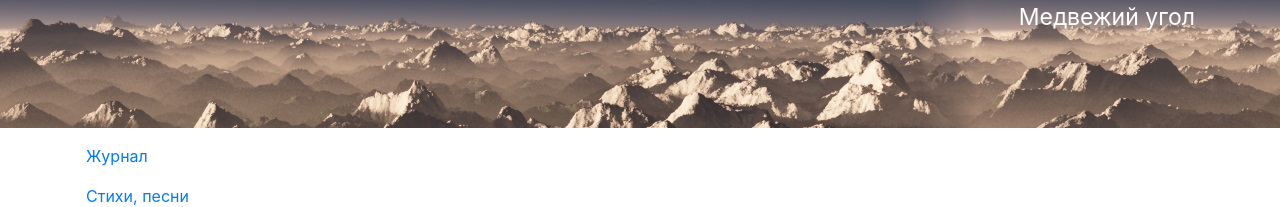
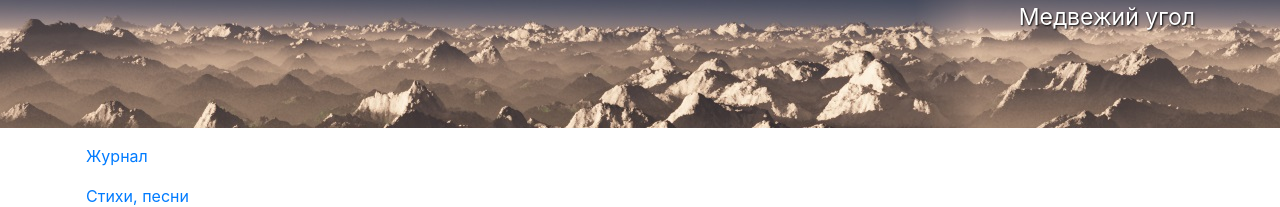
Before and after one commit to mark-shevchenko-name/mark-shevchenko-name.github.io, a Jekyll site: the page built from index.md, in a window 1280 px wide. Shown: the top 207 px of the page. Built offline with Jekyll 4.4.1, drawn with Linux system fonts in a browser that asks for light colours; our own code applies the rules of GitHub Pages for plain Markdown files.

Commit message:
Update main.css

```diff
--- a/css/main.css
+++ b/css/main.css
@@ -14,10 +14,12 @@
 	margin-top: 2em;
 }
 
+.header-title:hover,
 .header-title {
 	font-size: 144%;
-    color: white;
-    text-shadow: black 2px;
+	color: white;
+	text-shadow: 1px 1px 2px black;
+	text-decoration: none;
 }
 
 .lyrics {
```
